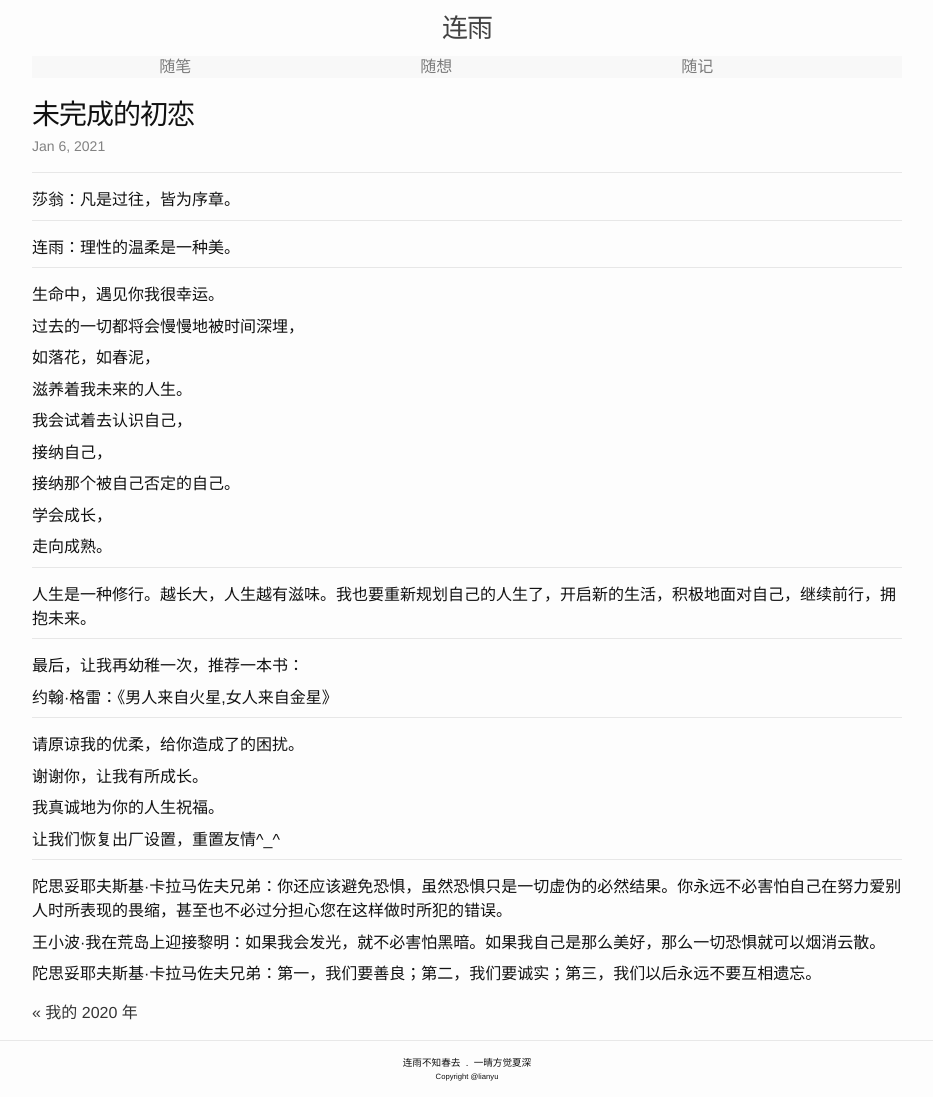
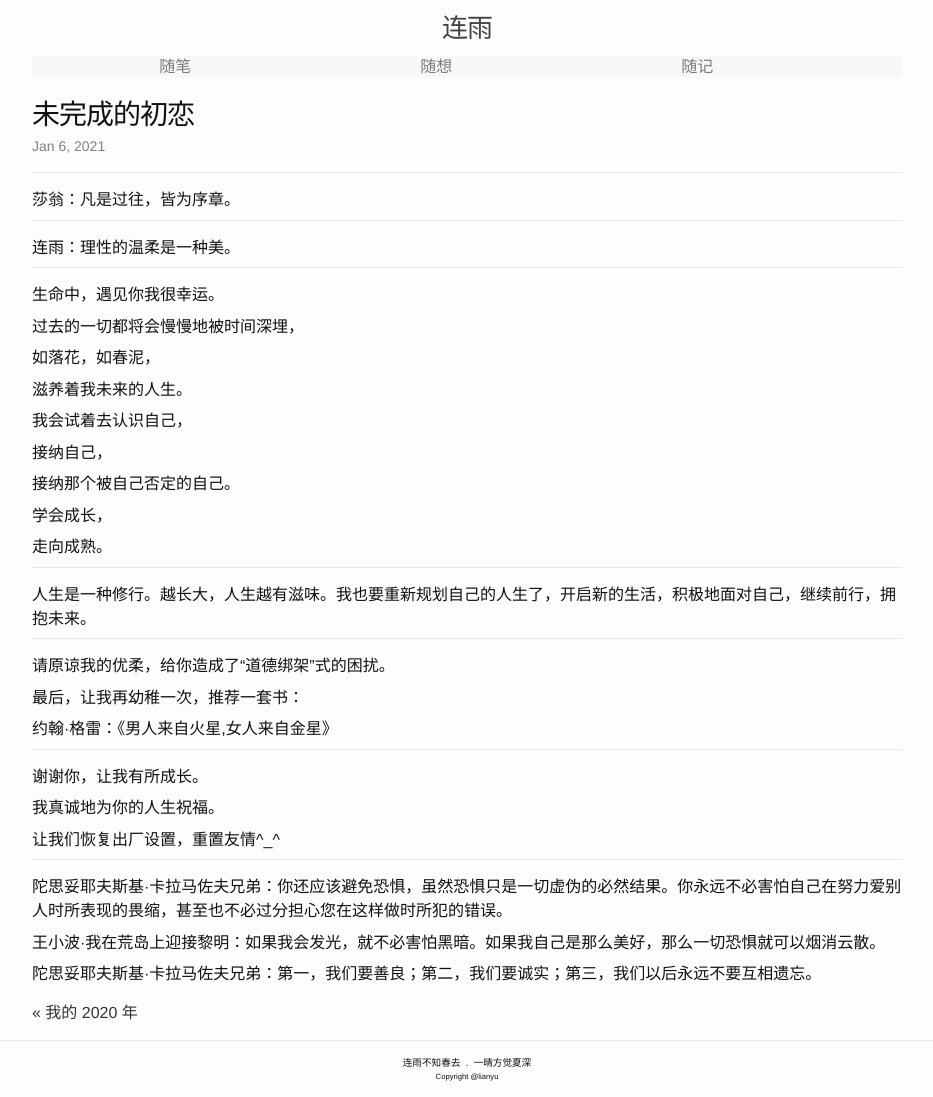
Before and after one commit to lianyu1115/lianyu, a Jekyll site: the page built from _journals/2021-01-06-未完成的初恋.md, in a window 1280 px wide. Shown: the whole page, without its empty margins (173-1106 px from the left). Built offline with Jekyll 4.4.1, drawn with Linux system fonts in a browser that asks for light colours.

Commit message:
Update 2021-01-06-未完成的初恋.md

```diff
--- a/_journals/2021-01-06-未完成的初恋.md
+++ b/_journals/2021-01-06-未完成的初恋.md
@@ -39,13 +39,13 @@ tags: ''
 
 - - -
 
-最后，让我再幼稚一次，推荐一本书：
+请原谅我的优柔，给你造成了“道德绑架”式的困扰。
+
+最后，让我再幼稚一次，推荐一套书：
 
 约翰·格雷：《男人来自火星,女人来自金星》
 
 - - -
-
-请原谅我的优柔，给你造成了的困扰。
 
 谢谢你，让我有所成长。
 
```
